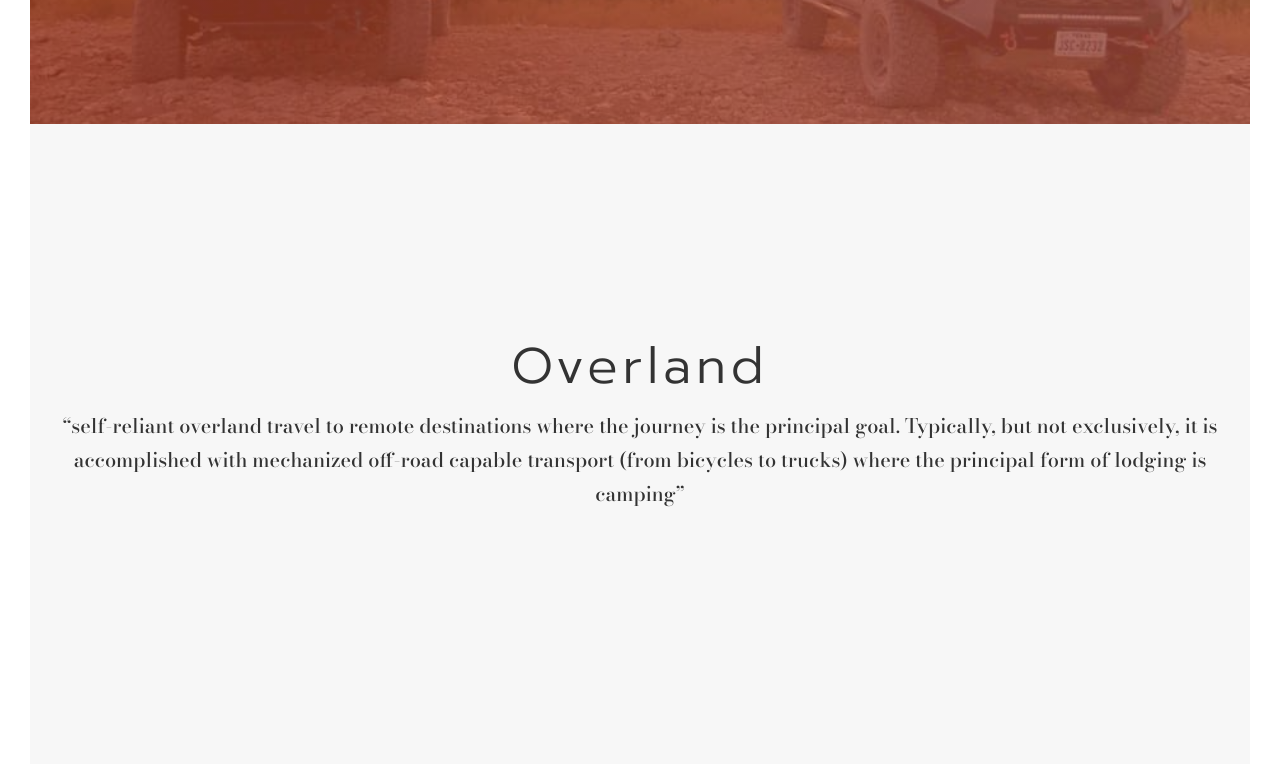
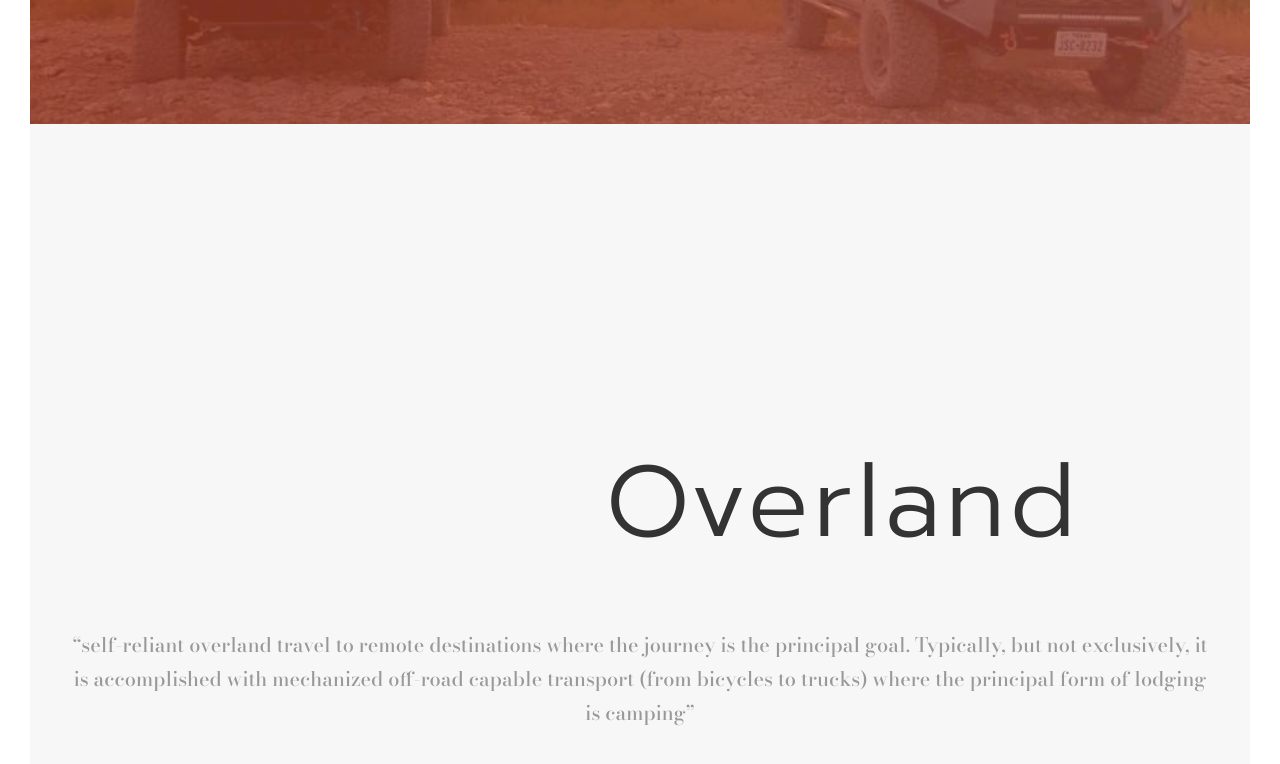
Before and after one commit to jordan-romero/overlander, a React (Create React App) app: page / in a window 1280 px wide. Shown: the part 626-1390 px from the top of the page. Built offline with nearby package versions, Linux system fonts and the light colour scheme.

Commit message:
adds styling to definition

```diff
--- a/sass/layout/_definition.scss
+++ b/sass/layout/_definition.scss
@@ -1,17 +1,28 @@
 .definition{
     height: 80vh;
-    margin-top: 20rem;
+    margin-top: 15rem;
+    margin-bottom: 15rem;
+    display: grid;
+    grid-template-columns: repeat(3, 1fr);
 
     &__title{
         font-family: $font-header;
-        font-size: 5rem;
+        font-size: 10rem;
         font-weight: 300;
         letter-spacing: .5rem;
+        color: $color-gray-dark-2;
+        grid-column: 2 / 4;
+        justify-self: center;
+        align-self: end;
     }
 
     &__quote{
         font-family: $font-post;
         font-size: 2rem;
         font-weight: 500;
+        color: $color-gray-dark-1;
+        grid-column: 1 / 4;
+        padding: 4rem;
+
     }
 }
--- a/src/index.css
+++ b/src/index.css
@@ -64,16 +64,26 @@ body {
 
 .definition {
   height: 80vh;
-  margin-top: 20rem; }
+  margin-top: 15rem;
+  margin-bottom: 15rem;
+  display: grid;
+  grid-template-columns: repeat(3, 1fr); }
   .definition__title {
     font-family: "Prompt", sans-serif;
-    font-size: 5rem;
+    font-size: 10rem;
     font-weight: 300;
-    letter-spacing: .5rem; }
+    letter-spacing: .5rem;
+    color: #333;
+    grid-column: 2 / 4;
+    justify-self: center;
+    align-self: end; }
   .definition__quote {
     font-family: "Bodoni Moda", serif;
     font-size: 2rem;
-    font-weight: 500; }
+    font-weight: 500;
+    color: #999;
+    grid-column: 1 / 4;
+    padding: 4rem; }
 
 .header {
   height: 90vh;
```
